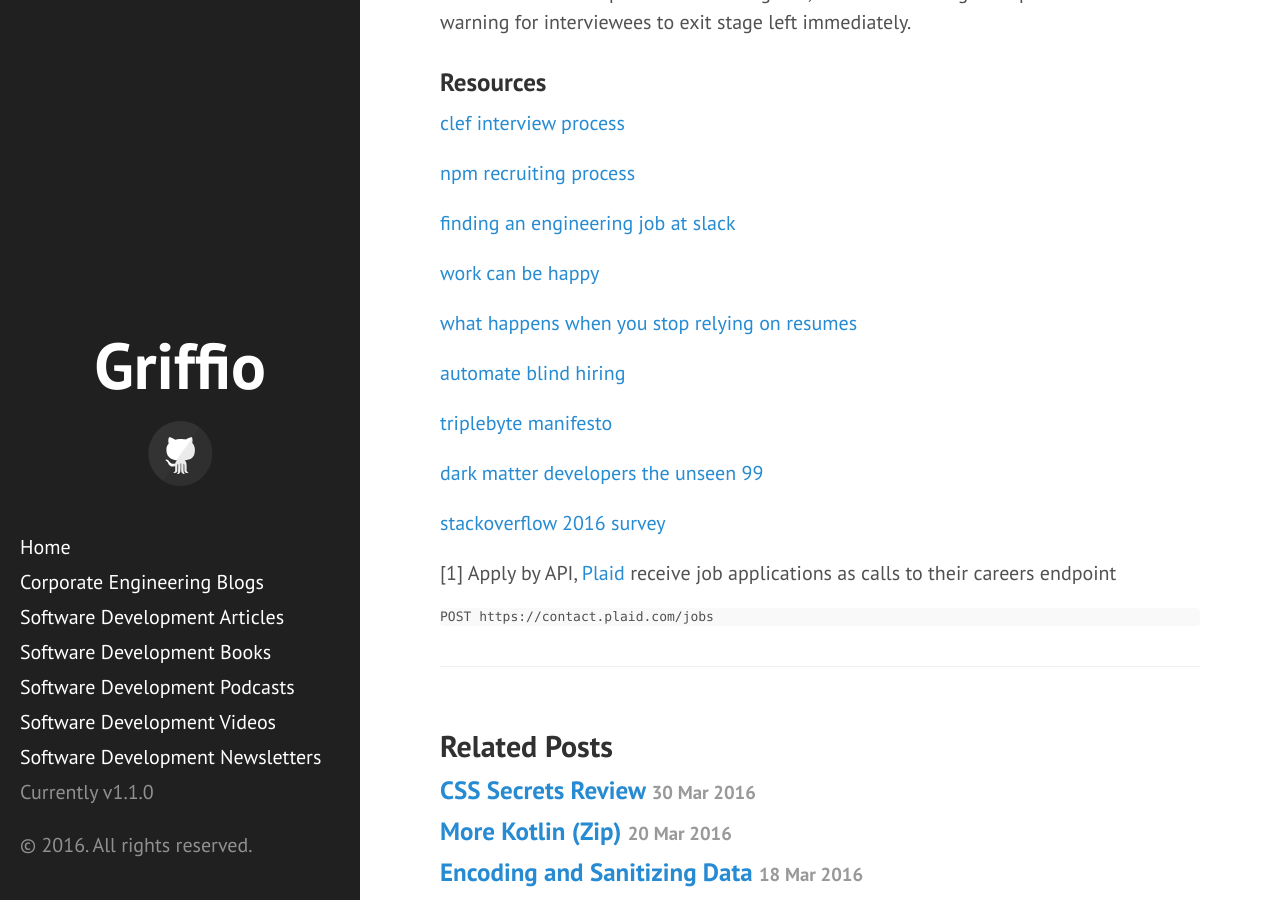
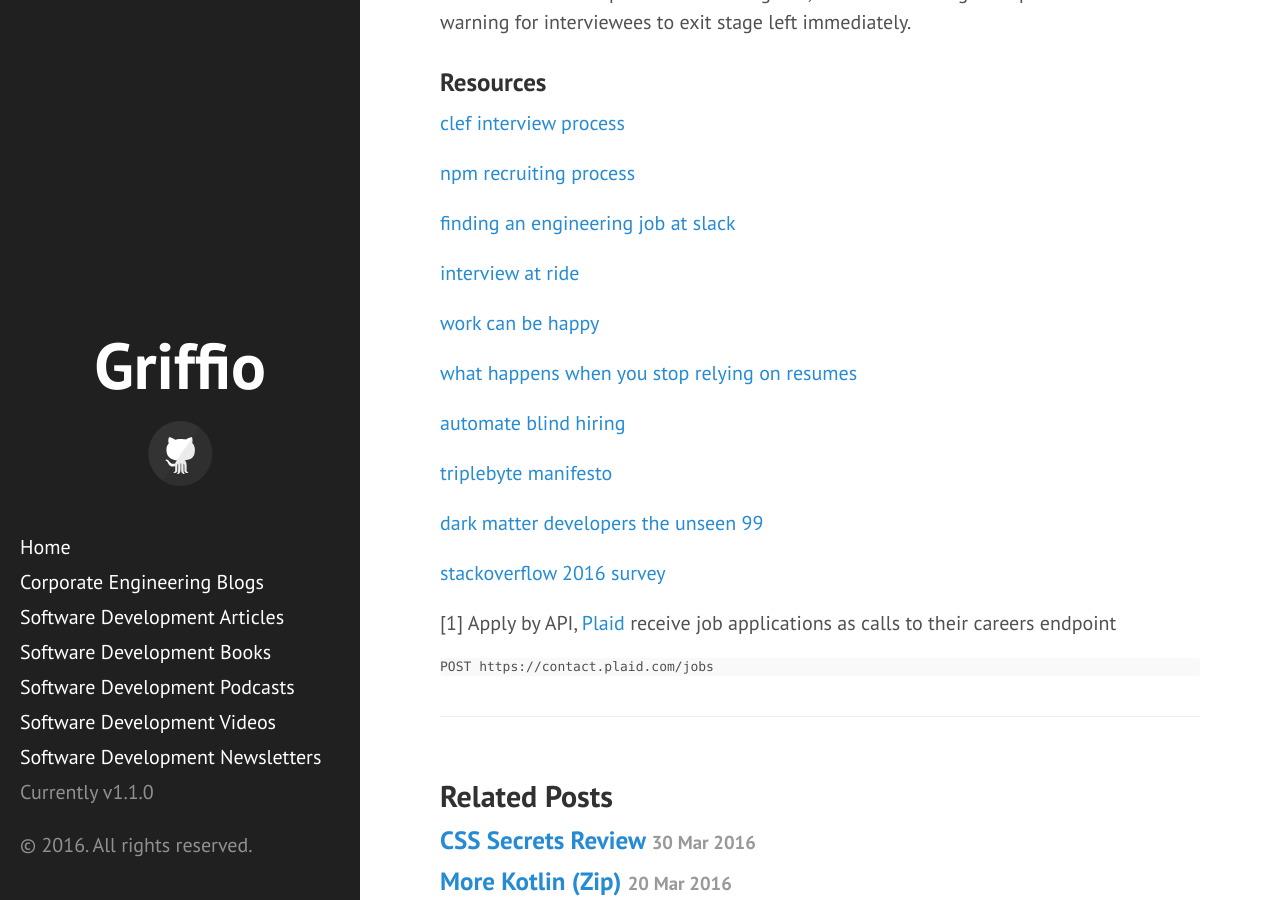
Before and after one commit to griffio/griffio.github.io, a Jekyll site: the page built from _posts/2016-06-12-Culture-Canaries-The-Interview-Coding-Challenge.md, in a window 1280 px wide and 900 px high, scrolled down 2237 px. Built offline with Jekyll 4.4.1, drawn with Linux system fonts in a browser that asks for light colours; some web fonts are replaced.

Commit message:
interview-prep

```diff
--- a/_posts/2016-06-12-Culture-Canaries-The-Interview-Coding-Challenge.md
+++ b/_posts/2016-06-12-Culture-Canaries-The-Interview-Coding-Challenge.md
@@ -65,6 +65,8 @@
 
 [finding an engineering job at slack](https://slack.engineering/a-walkthrough-guide-to-finding-an-engineering-job-at-slack-dc07dd7b0144)
 
+[interview at ride](https://github.com/ride/interview-prep)
+
 [work can be happy](https://stories.workcanbehappy.com/)
 
 [what happens when you stop relying on resumes](http://blog.alinelerner.com/what-happens-when-you-stop-relying-on-resumes/)
```
